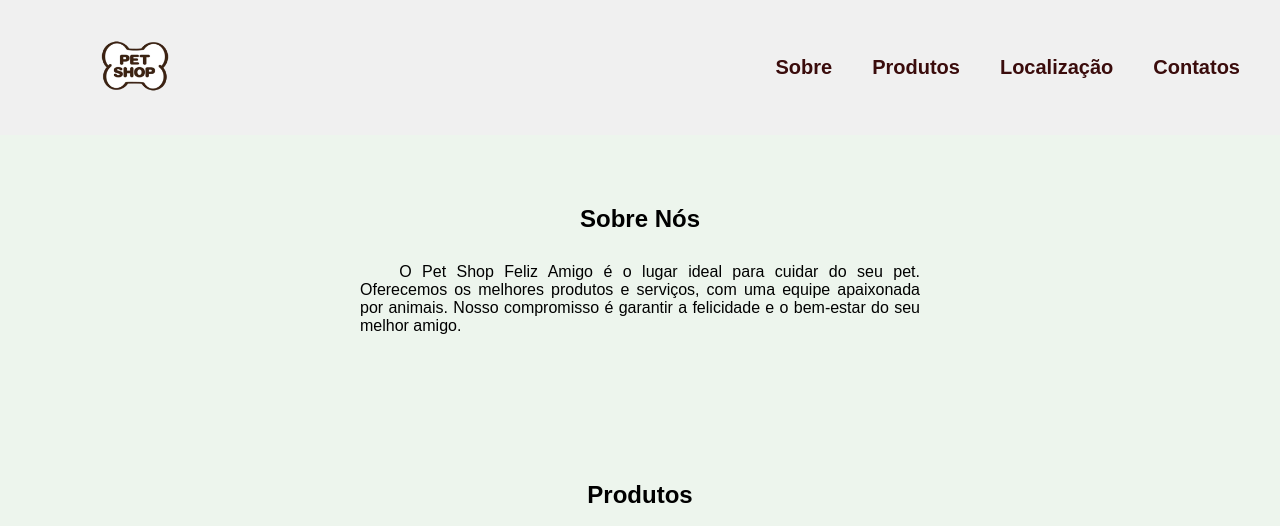
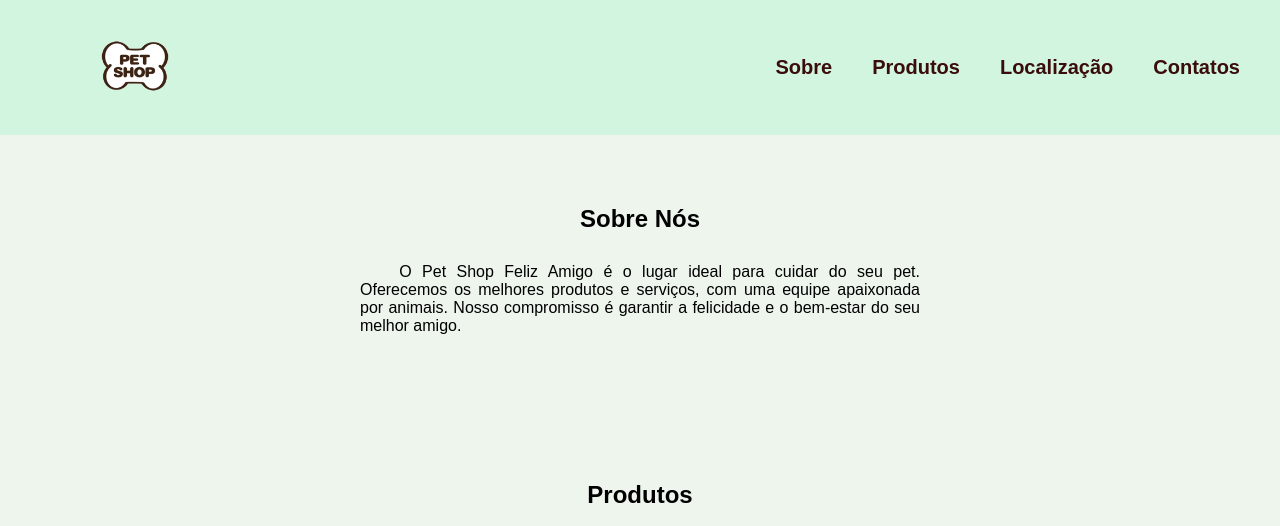
Before and after one commit to eknerph/landingpetshop, a plain HTML site: page index.html in a window 1280 px wide. Shown: the top 526 px of the page. Drawn offline with Linux system fonts and the light colour scheme.

Commit message:
feat Alterada o background de header

```diff
--- a/style.css
+++ b/style.css
@@ -14,7 +14,7 @@ header {
   justify-content: space-between;
   align-items: center;
   padding: 20px;
-  background-color: #f0f0f0;
+  background-color: #d1f5df;
   gap: 30px;
 }
 
```
